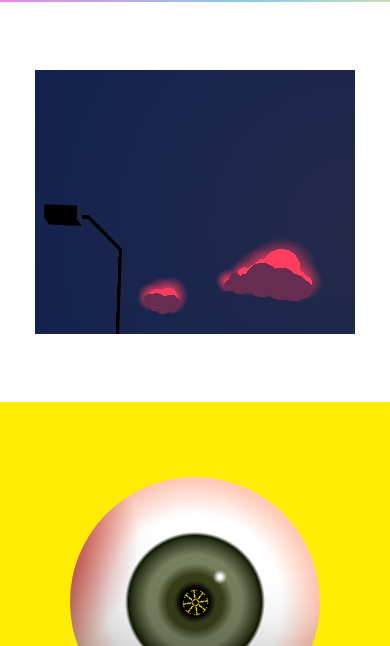
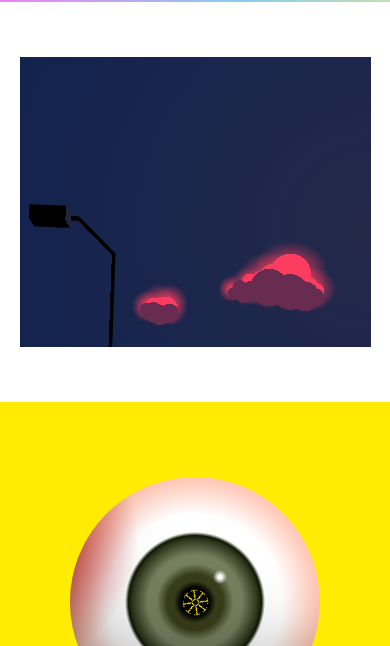
Before and after one commit to mbaralle/cereals, a plain HTML site: page docs/index.html in a window 390 px wide. Shown: the part 198-844 px from the top of the page. Drawn offline with Linux system fonts and the light colour scheme; a web font is replaced by a local one.

Commit message:
style: update ezdinin to be more responsive

```diff
--- a/docs/css/main.css
+++ b/docs/css/main.css
@@ -91,9 +91,14 @@ header a:hover {
     --ezdinin-sky-darker: #12234f;
     --ezdinin-sky-lighter: #242949;
 
-    --ezdinin-size: 320px;
+    --ezdinin-size: 370px;
 
     background: white;
+}
+@media (max-width: 390px) {
+    .art#ezdinin {
+        --ezdinin-size: 90vw;
+    }
 }
 .art#ezdinin div {
     height: calc(var(--ezdinin-size)*.825);
--- a/docs/index.html
+++ b/docs/index.html
@@ -9,7 +9,7 @@
     <link rel="icon" type="image/png" href="img/logo/mbaralle-m-logo-32.png">
     <link rel='manifest' href='/manifest.webmanifest'/>
 
-    <link rel="stylesheet" type="text/css" href="css/main.css?v=20201129"/>
+    <link rel="stylesheet" type="text/css" href="css/main.css?v=20201129-3"/>
 
     <link href="https://fonts.googleapis.com/css2?family=MuseoModerno&display=swap" rel="stylesheet">
     <link href="https://fonts.googleapis.com/css2?family=Martel+Sans:wght@200&display=swap" rel="stylesheet">
```
